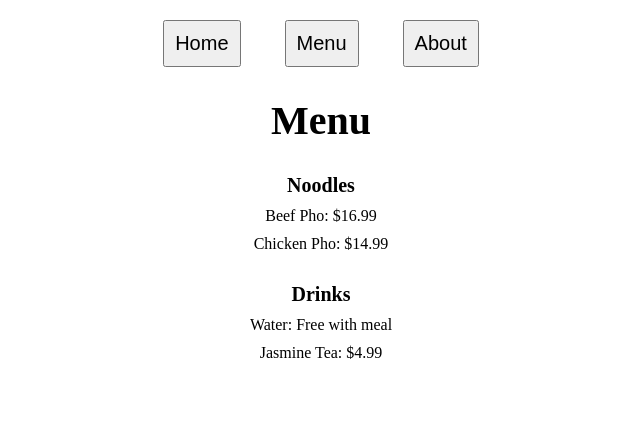
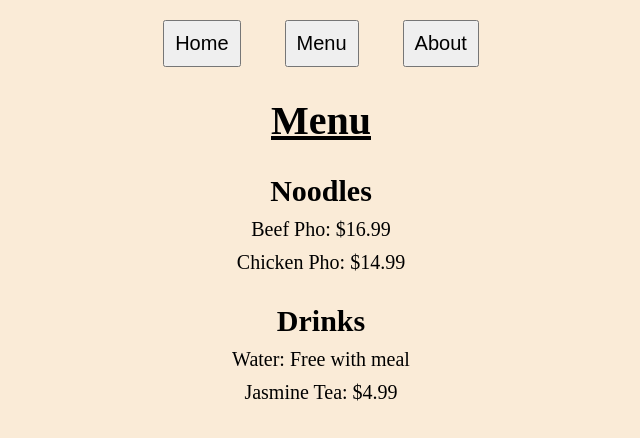
Before and after one commit to caojieming/odin-restaurant-page, a website built with webpack: page src/template.html in a window 1280 px wide. Both pictures are taken after a click on the button "Menu". Shown: the whole page, without its empty margins (319-959 px from the left). Built offline with nearby package versions, Linux system fonts and the light colour scheme.

Commit message:
minor styling edits

```diff
--- a/src/styles.css
+++ b/src/styles.css
@@ -4,6 +4,7 @@
 
 body {
     margin: 20px;
+    background-color: antiquewhite;
 }
 
 body > * > * {
@@ -24,10 +25,15 @@ header > nav > * {
     font-size: 40px;
     font-weight: bold;
     margin-top: 30px;
+    text-decoration: underline;
 }
 
 .subheader {
-    font-size: 20px;
+    font-size: 30px;
     font-weight: bold;
     margin-top: 30px;
 }
+
+#content > :not(.title, .subheader) {
+    font-size: 20px;
+}
```
